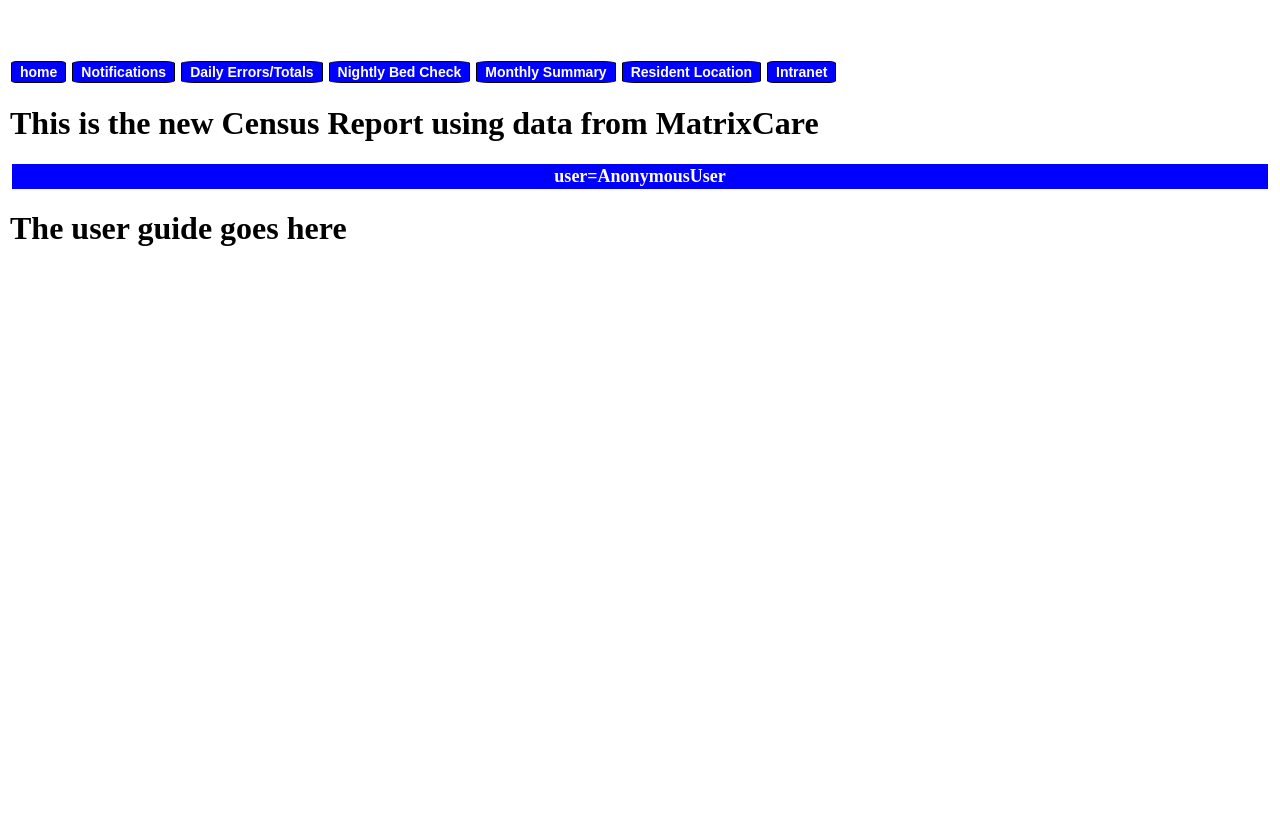
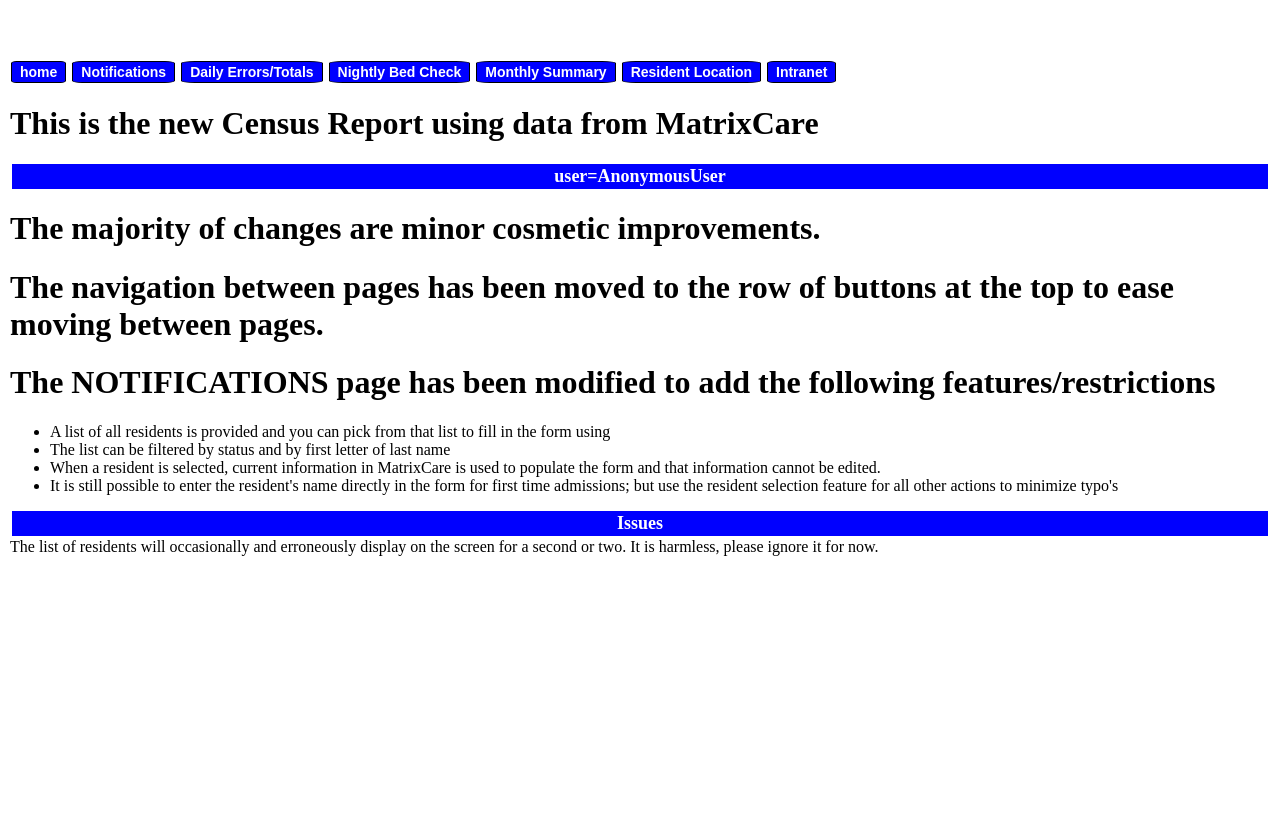
Before and after one commit to RiverspringHealth/hhcensus-project, a Django app: template webapp/templates/webapp/home.html in a window 1280 px wide. Run offline with Django 3.2, Linux system fonts and the light colour scheme; the template is opened without the code that fills it, so the values that code supplies are empty; parts of the project's set-up code (start-up, migrations or seed data) failed here and were passed over; some libraries are stand-ins or nearby versions.

Commit message:
add user guide to home page

```diff
--- a/webapp/templates/webapp/userguide.html
+++ b/webapp/templates/webapp/userguide.html
@@ -1,3 +1,11 @@
-<h1>
-The user guide goes here
-</h1>
+<h1>The majority of changes are minor cosmetic improvements.</h1>
+<h1>The navigation between pages has been moved to the row of buttons at the top to ease moving between pages.</h1>
+<h1>The NOTIFICATIONS page has been modified to add the following features/restrictions</h1>
+<ul>
+<li>A list of all residents is provided and you can pick from that list to fill in the form using  </li>
+<li>The list can be filtered by status and by first letter of last name</li>
+<li>When a resident is selected, current information in MatrixCare is used to populate the form and that information cannot be edited. </li>
+<li>It is still possible to enter the resident's name directly in the form for first time admissions; but use the resident selection feature for all other actions to minimize typo's </li>
+</ul>
+<h2>Issues</h2>
+The list of residents will occasionally and erroneously display on the screen for a second or two.  It is harmless, please ignore it for now.
```
